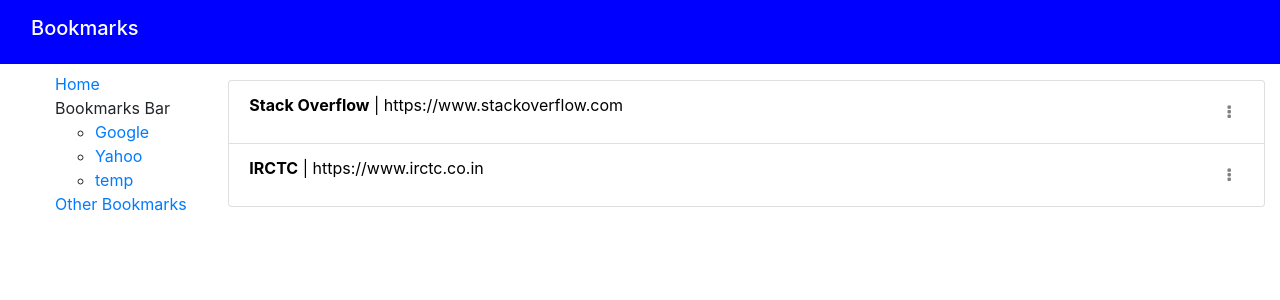
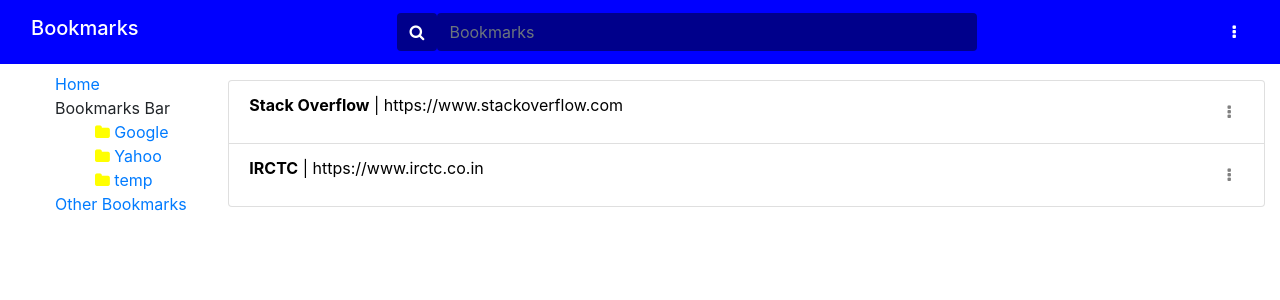
Before and after one commit to Mithilesh-M/Bookmarks-Django, a Django app: page /bookmarks/folderunknown/ in a window 1280 px wide. Shown: the top 300 px of the page. Run offline with Django 3.2, Linux system fonts and the light colour scheme; data comes from the database, SQL or seed files in the repository; both versions use the stored data as it was after the commit; parts of the project's set-up code (start-up, migrations or seed data) failed here and were passed over; some libraries are stand-ins or nearby versions.

Commit message:
Update bookmark bar in bookmarks app
Update for adding search bar

```diff
--- a/bookmarksapp/templates/base_generic.html
+++ b/bookmarksapp/templates/base_generic.html
@@ -29,9 +29,9 @@
         <ul class="sidebar-nav" style="list-style-type: none;">
           <li> <a href="{% url 'index' %}">Home</a></li>
           <li>Bookmarks Bar
-            <ul>
+            <ul style="list-style-type: none;">
               {% for folder in folder_list %}
-              <li><a href="{% url 'list-folder' folder.id %}">{{ folder.name }}</a></li>
+              <li><i class="fa fa-folder" style="color:yellow;"></i> <a href="{% url 'list-folder' folder.id %}">{{ folder.name }}</a></li>
               {% endfor %}
             </ul>
           </li>
--- a/bookmarksapp/templates/bookmarksapp/list_folder_unknown.html
+++ b/bookmarksapp/templates/bookmarksapp/list_folder_unknown.html
@@ -1,9 +1,36 @@
 {% extends "base_generic.html" %}
 
+{% block search %}
+
+<div class="input-group container-fluid" style="width: 50%;">
+      <form method="get" style="display:flex; width: 100%;">
+      <div class="input-group-append">
+        <button class="btn" type="submit" style="background-color: darkblue;">
+          <i class="fa fa-search" style="color: white;"></i>
+        </button>
+      </div>
+      <input style="background-color:darkblue ; border: darkblue; color: white;" type="text" class="form-control" name="name" id="id_name" placeholder="Bookmarks">
+      </form>
+    </div>
+
+{% endblock %}
+
+{% block create %}
+<div class="dropdown show">
+    <a class="btn" href="#" role="button" id="dropdownMenuLink" data-toggle="dropdown" aria-haspopup="true" aria-expanded="false">
+      <i class="fa fa-ellipsis-v" style="color: white;"></i>
+    </a>
+    <div class="dropdown-menu dropdown-menu-right" aria-labelledby="dropdownMenuLink">
+      <a class="btn btn-default btn-rounded" style="display:block" data-toggle="modal" data-target="#modalBookmarkForm" href="" onmouseover = "this.style.color = 'blue'" onmouseout = "this.style.color = 'black'">Add Bookmark</a>
+      <a class="btn btn-default btn-rounded" style="display:block" data-toggle="modal" data-target="#modalFolderForm" href="#" onmouseover = "this.style.color = 'blue'" onmouseout = "this.style.color = 'black'">Add Folder</a>
+    </div>
+</div>
+{% endblock %}
+
 {% block content %}
-    {% if folder.all %}
+    {% if filter.qs %}
     <ul class="list-group">
-    {% for bookmark in folder.all %}
+    {% for bookmark in filter.qs %}
         <li class=" list-group-item flex-column align-items-start"><a style="text-decoration: none; color:black;" onmouseover = "this.style.color = 'blue'" onmouseout = "this.style.color = 'black'"  href="{{ bookmark.url }}" target="_blank"><strong>{{ bookmark.name }}</strong><span> | {{ bookmark.url }}</span>
         <div class="dropdown show" style="display: inline-block; float: right;">
           <a class="btn" href="#" role="button" id="dropdownItemLink" data-toggle="dropdown" aria-haspopup="true" aria-expanded="false">
@@ -22,6 +49,6 @@
     {% endfor %}
     </ul>
   {% else %}
-    <p>There are no bookmarks in this folder</p>
+    <p>There are no bookmarks.</p>
   {% endif %}
 {% endblock %}
--- a/bookmarksapp/views.py
+++ b/bookmarksapp/views.py
@@ -98,10 +98,25 @@
 def FolderListUnknown(request):
     """View function for list Folder bookmark"""
     folder_list = Folder.objects.all()
-    folder = Bookmarks.objects.filter(folder=None)
+    bookmarks = Bookmarks.objects.filter(folder=None)
+    namefilter = BookmarksFilter(request.GET, queryset=bookmarks)
+    if (request.POST):
+        bookmarkform = BookmarkForms(request.POST)
+        folderform = FolderForm(request.POST)
+    else:
+        bookmarkform = BookmarkForms(initial={'url': 'https://www.'})
+        folderform = FolderForm()
+    if (bookmarkform.is_valid()):
+        bookmarkform.save()
+        return HttpResponseRedirect(reverse('index'))
+    if (folderform.is_valid()):
+        folderform.save()
+        return HttpResponseRedirect(reverse('index'))
     context = {
+        'filter': namefilter,
         'folder_list': folder_list,
-        'folder': folder,
+        'bookmarkform': bookmarkform,
+        'folderform': folderform,
     }
     return render(request, 'bookmarksapp/list_folder_unknown.html', context=context)
 
```
Also changed, not shown: db.sqlite3.
